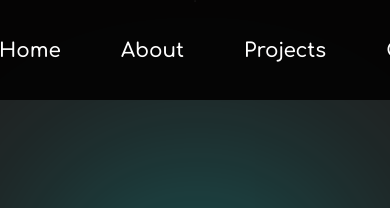
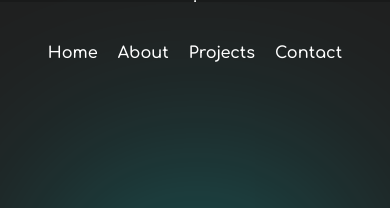
Before and after one commit to lbseven7/portfolio, a plain HTML site: page index.html in a window 390 px wide. Shown: the top 208 px of the page. Drawn offline with nearby package versions, Linux system fonts and the light colour scheme.

Commit message:
feat: Adiciona media do header

```diff
--- a/index.html
+++ b/index.html
@@ -19,6 +19,7 @@
     <link rel="stylesheet" href="./styles/about.css" />
     <link rel="stylesheet" href="./styles/modules.css" />
     <link rel="stylesheet" href="./styles/contact.css" />
+    <link rel="stylesheet" href="./styles/header.css" />
   </head>
   <body>
     <header class="header">
@@ -601,6 +602,8 @@
       </div>
     </section>
 
+    <footer>
+      <p>Desenvolvido por Alexsandro Barbosa</p>
     <span class="material-symbols-outlined">
       <a href="#project">arrow_circle_up</a>
     </span>
--- a/style.css
+++ b/style.css
@@ -58,66 +58,3 @@ body {
   text-decoration: none;
   color: #00fff2;
 }
-
-/* header start */
-.header {
-  background-color: var(--bg-header);
-  display: flex;
-  justify-content: center;
-  align-items: center;
-  height: 100px;
-  position: fixed;
-  top: 0;
-  width: 100%;
-  z-index: 2;
-}
-
-nav,
-ul {
-  display: flex;
-  flex-direction: row;
-}
-
-li {
-  padding: 30px 30px;
-}
-
-li:hover {
-  cursor: pointer;
-  background: var(--orange);
-  color: #000;
-  transition: 1.5s;
-}
-
-.header a {
-  cursor: pointer;
-  color: #fff;
-  text-decoration: none;
-  font-weight: 600;
-  transition: 0.5s;
-  font-size: 1.3em;
-  /* opacity: 0.8; */
-}
-
-.header a:hover {
-  transition: 1s;
-}
-
-.header img {
-  width: 2.5em;
-  display: flex;
-  justify-content: start;
-  border-radius: 50%;
-  margin-right: 40px;
-}
-/* header end */
-
-/* CONTACT START*/
-
-
-/* CONTACT END */
-
-/* START BTN  */
-
-
-/* BTN END  */
--- /dev/null
+++ b/styles/header.css
@@ -0,0 +1,84 @@
+nav,
+ul {
+  display: flex;
+  flex-direction: row;
+}
+
+li {
+  padding: 30px 30px;
+}
+
+li:hover {
+  cursor: pointer;
+  background: var(--orange);
+  color: #000;
+  transition: 1.5s;
+}
+
+.header {
+  background-color: var(--bg-header);
+  display: flex;
+  justify-content: center;
+  align-items: center;
+  height: 100px;
+  position: fixed;
+  top: 0;
+  width: 100%;
+  z-index: 2;
+}
+
+.header a {
+  cursor: pointer;
+  color: #fff;
+  text-decoration: none;
+  font-weight: 600;
+  transition: 0.5s;
+  font-size: 1.3em;
+  /* opacity: 0.8; */
+}
+
+.header a:hover {
+  transition: 1s;
+}
+
+.header img {
+  width: 2.5em;
+  display: flex;
+  justify-content: start;
+  border-radius: 50%;
+  margin-right: 40px;
+}
+
+@media screen and (max-width: 768px) {
+  .header {
+    display: flex;
+    flex-direction: column;
+    justify-content: center;
+    align-items: center;
+    padding: 5px 10px;
+    background: none;
+  }
+
+  .header img {
+    width: 0px;
+  }
+
+  .header a {
+    font-size: .7em;
+    /* margin-bottom: 20px; */
+  }
+
+  li {
+    padding: 10px 10px;
+    font-size: 1.5em;
+    color: #fff;
+  }
+
+  li:hover {
+    background: none;
+    color: #000;
+    transition: 1.5s;
+    background-color: var(--orange);
+  }
+
+}
```
